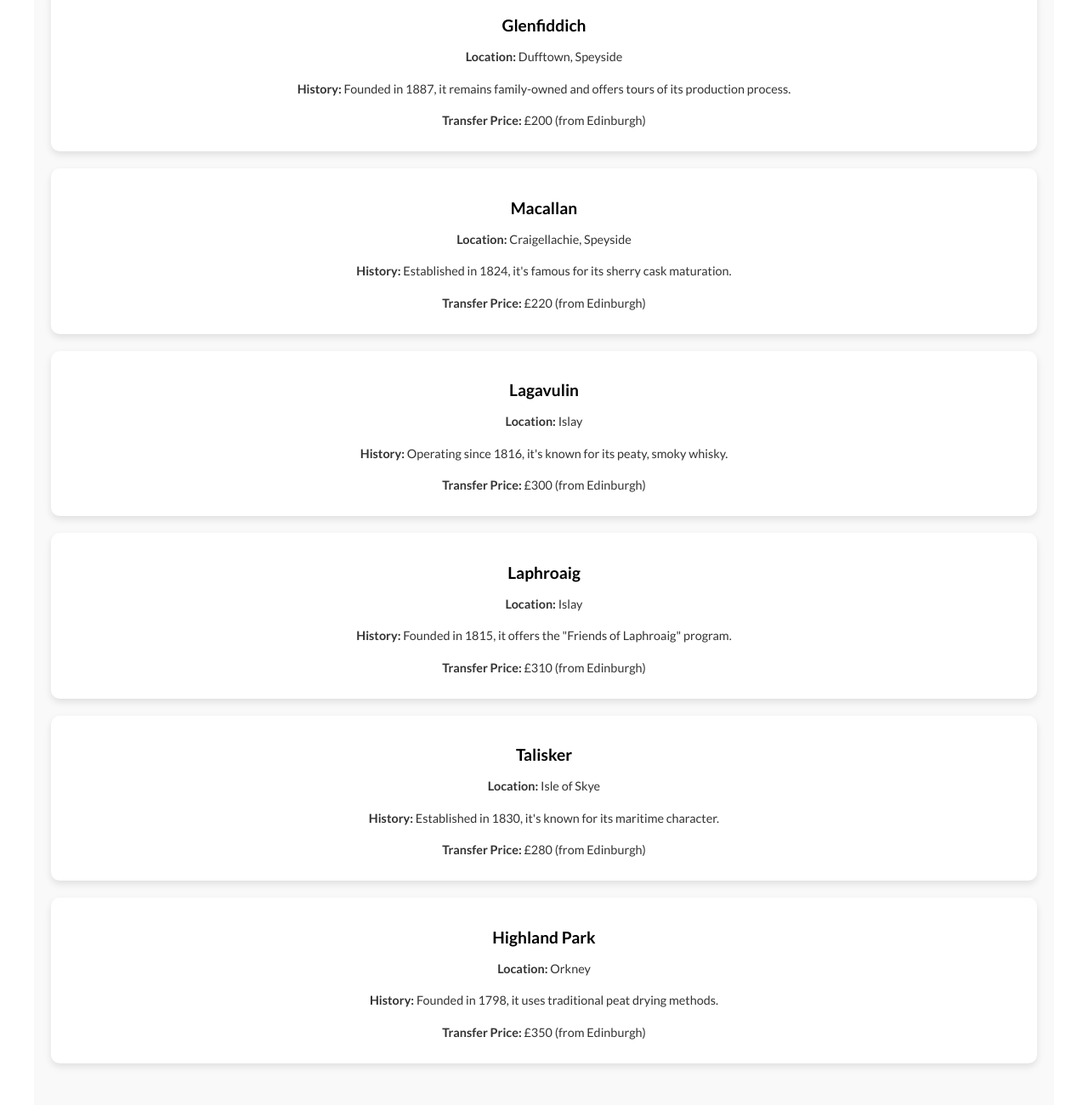
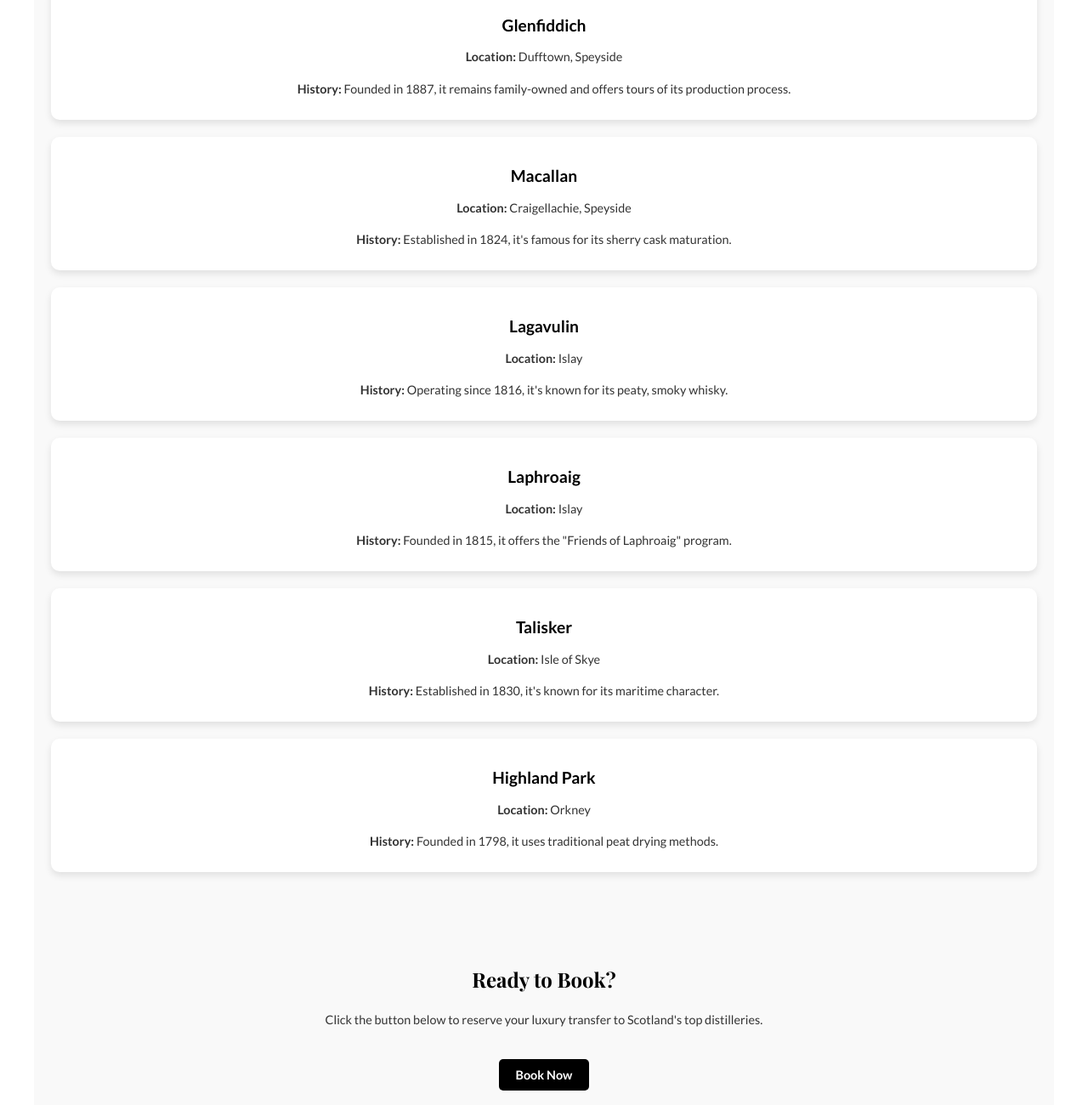
Before and after one commit to LuxVoyTour/Test, a plain HTML site: page distilleries.html in a window 1280 px wide. Shown: the part 580-1880 px from the top of the page at 85% size. Drawn offline with nearby package versions, Linux system fonts and the light colour scheme.

Commit message:
Add files via upload

```diff
--- a/distilleries.html
+++ b/distilleries.html
@@ -41,37 +41,36 @@
                     <h3>Glenfiddich</h3>
                     <p><strong>Location:</strong> Dufftown, Speyside</p>
                     <p><strong>History:</strong> Founded in 1887, it remains family-owned and offers tours of its production process.</p>
-                    <p><strong>Transfer Price:</strong> £200 (from Edinburgh)</p>
+
                 </div>
                 <div class="card">
                     <h3>Macallan</h3>
                     <p><strong>Location:</strong> Craigellachie, Speyside</p>
                     <p><strong>History:</strong> Established in 1824, it's famous for its sherry cask maturation.</p>
-                    <p><strong>Transfer Price:</strong> £220 (from Edinburgh)</p>
+
                 </div>
                 <div class="card">
                     <h3>Lagavulin</h3>
                     <p><strong>Location:</strong> Islay</p>
                     <p><strong>History:</strong> Operating since 1816, it's known for its peaty, smoky whisky.</p>
-                    <p><strong>Transfer Price:</strong> £300 (from Edinburgh)</p>
+
                 </div>
                 <div class="card">
                     <h3>Laphroaig</h3>
                     <p><strong>Location:</strong> Islay</p>
                     <p><strong>History:</strong> Founded in 1815, it offers the "Friends of Laphroaig" program.</p>
-                    <p><strong>Transfer Price:</strong> £310 (from Edinburgh)</p>
+
                 </div>
                 <div class="card">
                     <h3>Talisker</h3>
                     <p><strong>Location:</strong> Isle of Skye</p>
                     <p><strong>History:</strong> Established in 1830, it's known for its maritime character.</p>
-                    <p><strong>Transfer Price:</strong> £280 (from Edinburgh)</p>
+
                 </div>
                 <div class="card">
                     <h3>Highland Park</h3>
                     <p><strong>Location:</strong> Orkney</p>
                     <p><strong>History:</strong> Founded in 1798, it uses traditional peat drying methods.</p>
-                    <p><strong>Transfer Price:</strong> £350 (from Edinburgh)</p>
                 </div>
             </div>
         </section>
```
